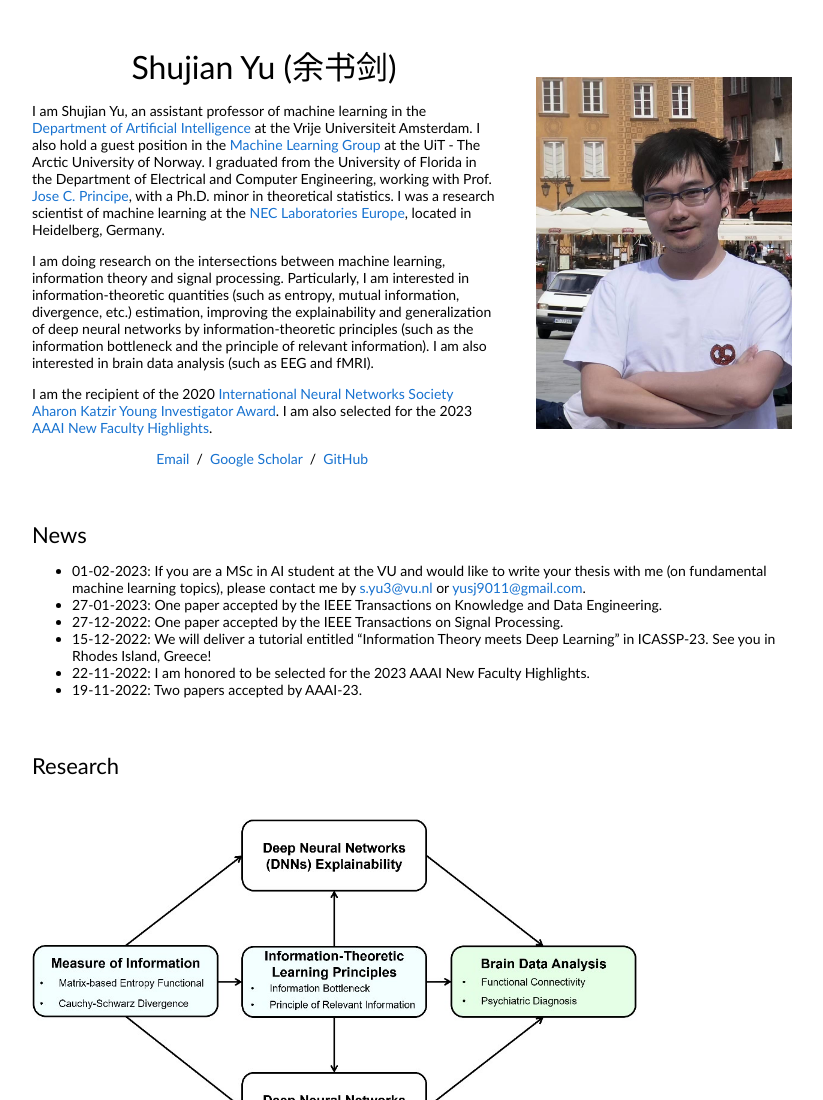
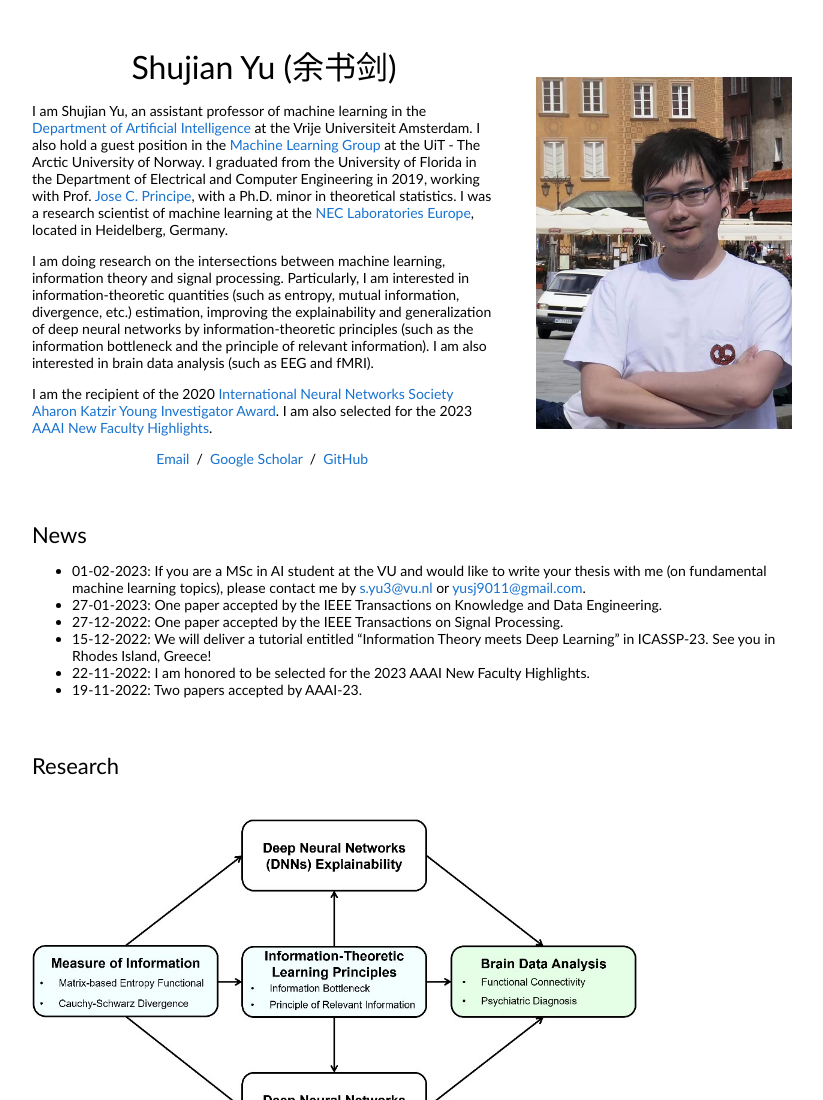
Before and after one commit to SJYuCNEL/SJYuCNEL.github.io, a plain HTML site: page index.html in a window 1280 px wide. Shown: the top 1100 px of the page, without its empty margins (228-1051 px from the left). Drawn offline with Linux system fonts and the light colour scheme.

Commit message:
Update index.html

```diff
--- a/index.html
+++ b/index.html
@@ -20,7 +20,7 @@
                 <name> Shujian Yu (余书剑)</name>
               </p>
               <p>
-                I am Shujian Yu, an assistant professor of machine learning in the <a href="https://vu.nl/en/about-vu/more-about/artificial-intelligence-computer-science">Department of Artificial Intelligence</a> at the Vrije Universiteit Amsterdam. I also hold a guest position in the <a href="https://machine-learning.uit.no/">Machine Learning Group</a> at the UiT - The Arctic University of Norway. I graduated from the University of Florida in the Department of Electrical and Computer Engineering, working with Prof. <a href="http://www.cnel.ufl.edu/people/people.php?name=principe">Jose C. Principe</a>, with a Ph.D. minor in theoretical statistics. I was a research scientist of machine learning at the <a href="https://www.neclab.eu/">NEC Laboratories Europe</a>, located in Heidelberg, Germany.</p>
+                I am Shujian Yu, an assistant professor of machine learning in the <a href="https://vu.nl/en/about-vu/more-about/artificial-intelligence-computer-science">Department of Artificial Intelligence</a> at the Vrije Universiteit Amsterdam. I also hold a guest position in the <a href="https://machine-learning.uit.no/">Machine Learning Group</a> at the UiT - The Arctic University of Norway. I graduated from the University of Florida in the Department of Electrical and Computer Engineering in 2019, working with Prof. <a href="http://www.cnel.ufl.edu/people/people.php?name=principe">Jose C. Principe</a>, with a Ph.D. minor in theoretical statistics. I was a research scientist of machine learning at the <a href="https://www.neclab.eu/">NEC Laboratories Europe</a>, located in Heidelberg, Germany.</p>
                 <p>I am doing research on the intersections between machine learning, information theory and signal processing. Particularly, I am interested in information-theoretic quantities (such as entropy, mutual information, divergence, etc.) estimation, improving the explainability and generalization of deep neural networks by information-theoretic principles (such as the information bottleneck and the principle of relevant information). I am also interested in brain data analysis (such as EEG and fMRI).
               </p>
 <p>I am the recipient of the 2020 <a href="https://www.inns.org/inns-award-recipients">International Neural Networks Society Aharon Katzir Young Investigator Award</a>. I am also selected for the 2023 <a href="https://aaai-23.aaai.org/wp-content/uploads/2023/01/New-Faculty-Highlights-Schedule-with-Room-Number.pdf">AAAI New Faculty Highlights</a>.
```
